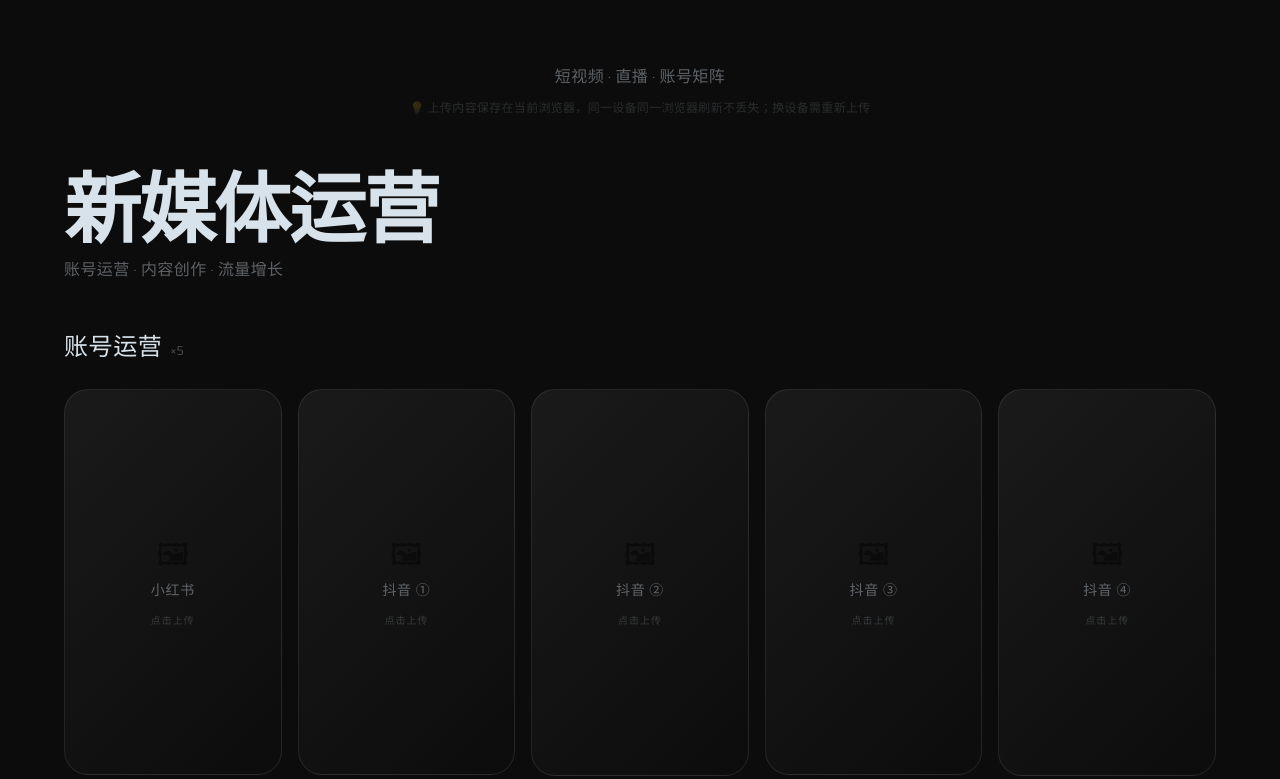
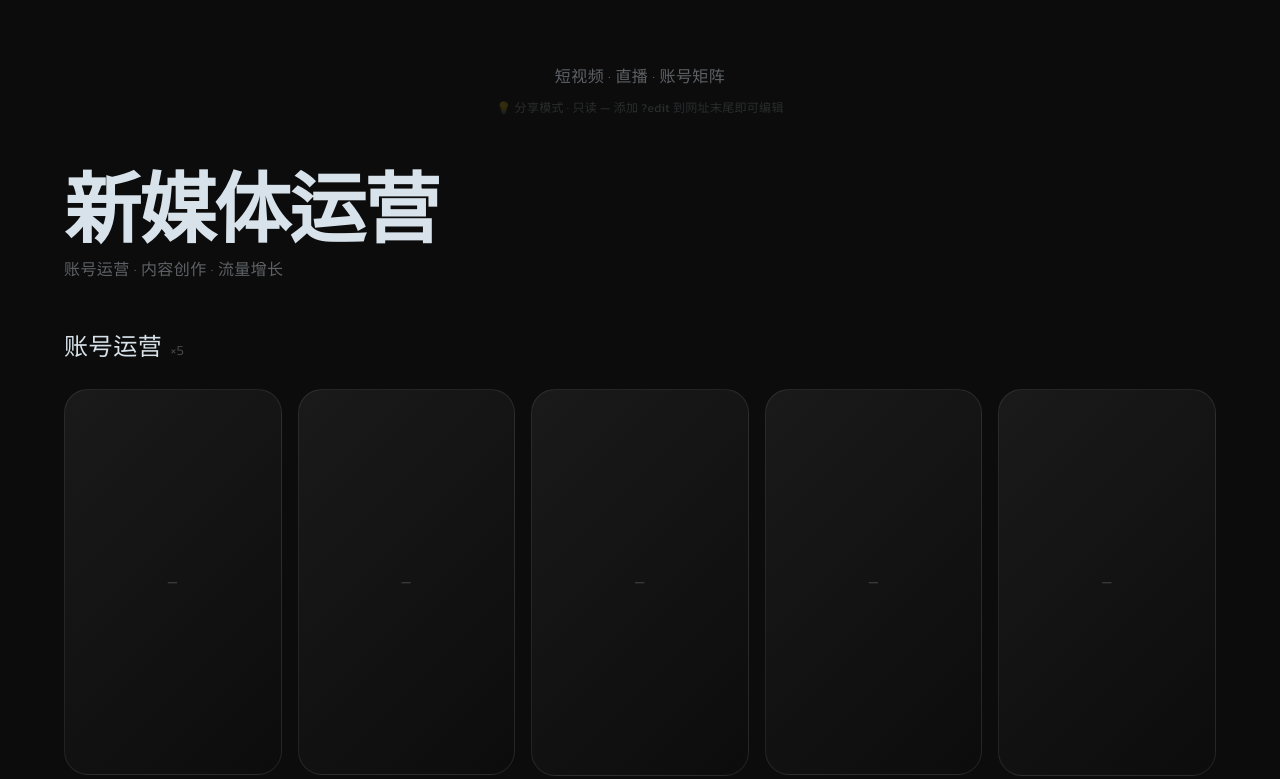
Before and after one commit to familyatitou-dev/vicky-portfolio, a React (Vite) app: page / in a window 1280 px wide. Shown: the part 4241-5020 px from the top of the page. Built offline with nearby package versions, Linux system fonts and the light colour scheme.

Commit message:
feat: 分享模式 — 默认只读，加 ?edit 可编辑

```diff
--- a/src/components/ProjectsSection.tsx
+++ b/src/components/ProjectsSection.tsx
@@ -38,11 +38,13 @@ function PlaceholderCard({
   type,
   storageKey,
   aspect = '9/16',
+  editable = false,
 }: {
   label: string;
   type: 'image' | 'video' | 'link';
   storageKey: string;
   aspect?: string;
+  editable?: boolean;
 }) {
   const [preview, setPreview] = useState<string | null>(null);
   const [linkUrl, setLinkUrl] = useState('');
@@ -73,6 +75,7 @@ function PlaceholderCard({
   }, [storageKey, type]);
 
   const handleClick = () => {
+    if (!editable) return;
     if (type === 'link') {
       setShowLinkInput(true);
     } else {
@@ -129,6 +132,7 @@ function PlaceholderCard({
 
   return (
     <>
+      {editable && (
         <input
           ref={fileInputRef}
           type="file"
@@ -136,20 +140,22 @@ function PlaceholderCard({
           className="hidden"
           onChange={handleFileChange}
         />
+      )}
 
       <div
         onClick={handleClick}
+        className="rounded-2xl sm:rounded-3xl border
+          flex flex-col items-center justify-center gap-2
+          hover:border-[#D7E2EA]/30 transition-colors duration-300
+          group relative overflow-hidden"
         style={{
             aspectRatio: aspect,
             background: type === 'link'
               ? 'linear-gradient(135deg, #2a1a30, #1a1525)'
               : 'linear-gradient(135deg, #1a1a1a, #0C0C0C)',
             borderColor: type === 'link' ? 'rgba(182,0,168,0.3)' : 'rgba(215,226,234,0.1)',
+            cursor: editable ? 'pointer' : 'default',
           }}
-        className="rounded-2xl sm:rounded-3xl border
-          flex flex-col items-center justify-center gap-2
-          hover:border-[#D7E2EA]/30 transition-colors duration-300
-          cursor-pointer group relative overflow-hidden"
       >
         {loading ? (
           <span className="text-[#D7E2EA]/30 text-xs">加载中...</span>
@@ -160,6 +166,7 @@ function PlaceholderCard({
             ) : (
               <img src={preview} alt={label} className="w-full h-full object-cover" />
             )}
+            {editable && (
               <button
                 onClick={handleRemove}
                 className="absolute top-2 right-2 bg-black/70 text-white/70
@@ -168,6 +175,7 @@ function PlaceholderCard({
               >
                 删除
               </button>
+            )}
           </>
         ) : linkUrl ? (
           <div className="flex flex-col items-center justify-between h-full p-3 sm:p-4">
@@ -187,6 +195,7 @@ function PlaceholderCard({
                 </p>
               )}
             </div>
+            {editable && (
               <div className="flex gap-3 mt-auto pt-2">
                 <button
                   onClick={(e) => { e.stopPropagation(); setShowLinkInput(true); }}
@@ -201,8 +210,10 @@ function PlaceholderCard({
                   删除
                 </button>
               </div>
+            )}
           </div>
         ) : type === 'link' ? (
+          editable ? (
             <div className="flex flex-col items-center justify-center gap-2 p-3">
               <span className="text-lg sm:text-xl opacity-50">🔗</span>
               <span className="text-[#D7E2EA]/50 text-xs sm:text-sm tracking-wider text-center">
@@ -216,6 +227,15 @@ function PlaceholderCard({
               </span>
             </div>
           ) : (
+            <div className="flex flex-col items-center justify-center gap-2 p-3">
+              <span className="text-lg sm:text-xl opacity-30">🔗</span>
+              <span className="text-[#D7E2EA]/30 text-xs sm:text-sm tracking-wider text-center">
+                暂未添加
+              </span>
+            </div>
+          )
+        ) : (
+          editable ? (
             <>
               <span className="text-2xl sm:text-3xl opacity-40 group-hover:opacity-60 transition-opacity">
                 {icons[type]}
@@ -228,6 +248,9 @@ function PlaceholderCard({
                 点击上传
               </span>
             </>
+          ) : (
+            <span className="text-[#D7E2EA]/25 text-xs tracking-wider">—</span>
+          )
         )}
       </div>
 
@@ -295,11 +318,13 @@ function PortfolioCategory({
   subtitle,
   items,
   tabKey,
+  editable,
 }: {
   title: string;
   subtitle: string;
   items: PortfolioItem[];
   tabKey: string;
+  editable: boolean;
 }) {
   return (
     <div className="mb-16 sm:mb-20 md:mb-24">
@@ -334,6 +359,7 @@ function PortfolioCategory({
                 type={item.type}
                 storageKey={`${tabKey}-${item.label}-${j}`}
                 aspect={item.aspect}
+                editable={editable}
               />
             ))}
           </div>
@@ -345,6 +371,7 @@ function PortfolioCategory({
 
 export default function ProjectsSection() {
   const [activeTab, setActiveTab] = useState<'newmedia' | 'ai'>('newmedia');
+  const editable = window.location.search.includes('edit');
 
   const tabs = [
     { key: 'newmedia' as const, label: '新媒体运营', sub: '短视频 · 直播 · 账号矩阵' },
@@ -389,7 +416,9 @@ export default function ProjectsSection() {
           {tabs.find((t) => t.key === activeTab)?.sub}
         </p>
         <p className="text-[#D7E2EA]/15 text-[10px] sm:text-xs tracking-wide mt-3">
-          💡 上传内容保存在当前浏览器，同一设备同一浏览器刷新不丢失；换设备需重新上传
+          {editable
+            ? '💡 编辑模式：上传内容保存在当前浏览器，刷新不丢失'
+            : '💡 分享模式 · 只读 — 添加 ?edit 到网址末尾即可编辑'}
         </p>
       </div>
 
@@ -401,6 +430,7 @@ export default function ProjectsSection() {
               subtitle="账号运营 · 内容创作 · 流量增长"
               items={NEW_MEDIA_ITEMS}
               tabKey="newmedia"
+              editable={editable}
             />
           </FadeIn>
         )}
@@ -411,6 +441,7 @@ export default function ProjectsSection() {
               subtitle="智能工具 · 自动化 · 效率提升"
               items={AI_ITEMS}
               tabKey="ai"
+              editable={editable}
             />
           </FadeIn>
         )}
```
Also changed, not shown: 4 other files (tests, documents, lock files or other folders). Lines whose indentation alone changed are shown as unchanged.
